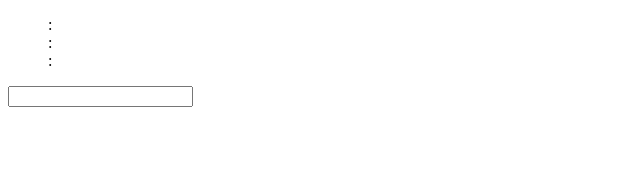
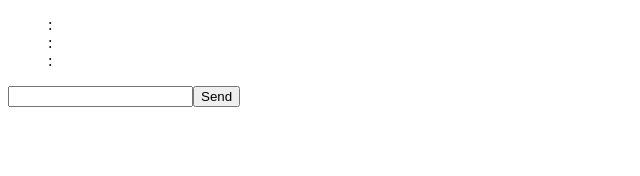
Before and after one commit to ldanet/thue-morse-walker, a React app: page / in a window 1280 px wide. Shown: the top 176 px of the page, without its empty margins (0-640 px from the left). Built offline with nearby package versions, Linux system fonts and the light colour scheme; the HTML template or start-up script is replaced by a standard one.

Commit message:
Add send button to chat input

```diff
--- a/src/components/chatroom/input/input.jsx
+++ b/src/components/chatroom/input/input.jsx
@@ -2,5 +2,10 @@ import React from 'react';
 import styles from './input.css';
 
 export default function Input() {
-    return <input className={styles.input} type="text" />;
+    return (
+        <form className={styles.form}>
+            <input className={styles.input} type="text" />
+            <button className={styles.button} id="sendMessageButton">Send</button>
+        </form>
+    );
 }
```
